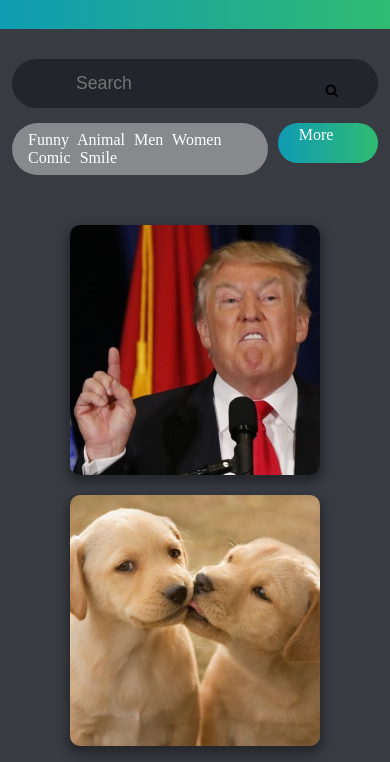
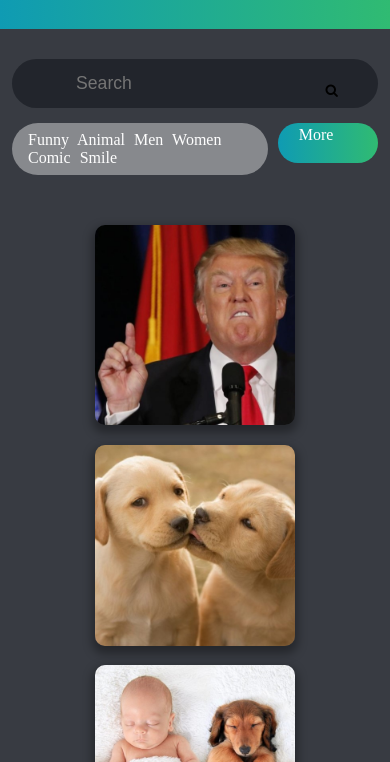
Before and after one commit to guyjof/meme-generator, a plain HTML site: page index.html in a window 390 px wide. Shown: the part 62-824 px from the top of the page. Drawn offline with Linux system fonts and the light colour scheme; a web font is replaced by a local one.

Commit message:
mobile view fix

```diff
--- a/css/index.css
+++ b/css/index.css
@@ -44,7 +44,7 @@ h3 {
 body {
   background-color: #22252c;
   color: #fff;
-  height: 100vh;
+  /* height: 100vh; */
   overflow: hidden;
 }
 a {
@@ -183,8 +183,8 @@ form {
 .grid-container {
   margin: auto;
   display: grid;
-  grid-template-columns: repeat(auto-fit, minmax(240px, 250px));
-  grid-auto-rows: 250px;
+  grid-template-columns: repeat(auto-fit, minmax(200px, 200px));
+  grid-auto-rows: 200px;
   gap: 20px;
   justify-content: center;
 }
```
Also changed, not shown: index.html (+1 -1 lines).
